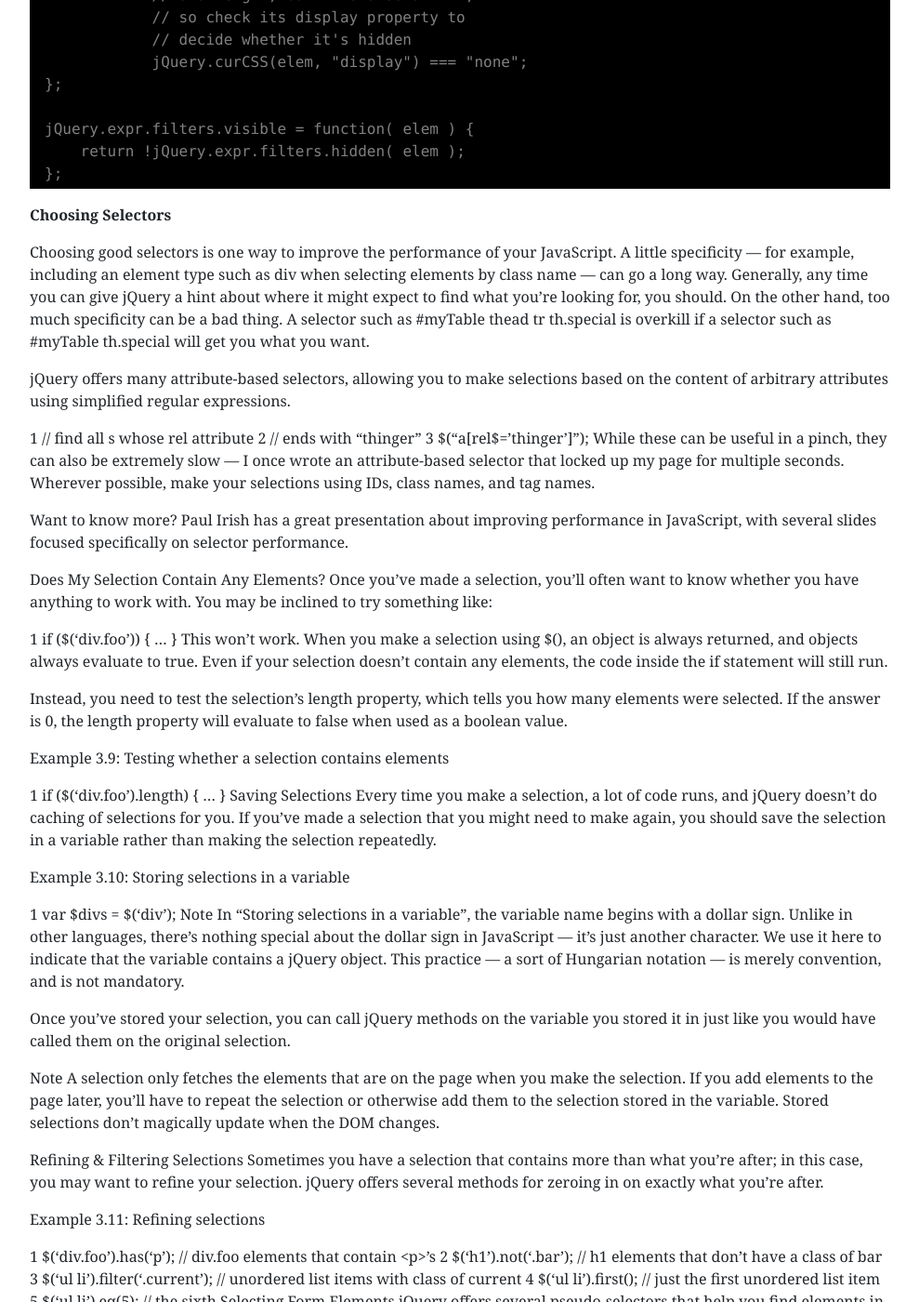
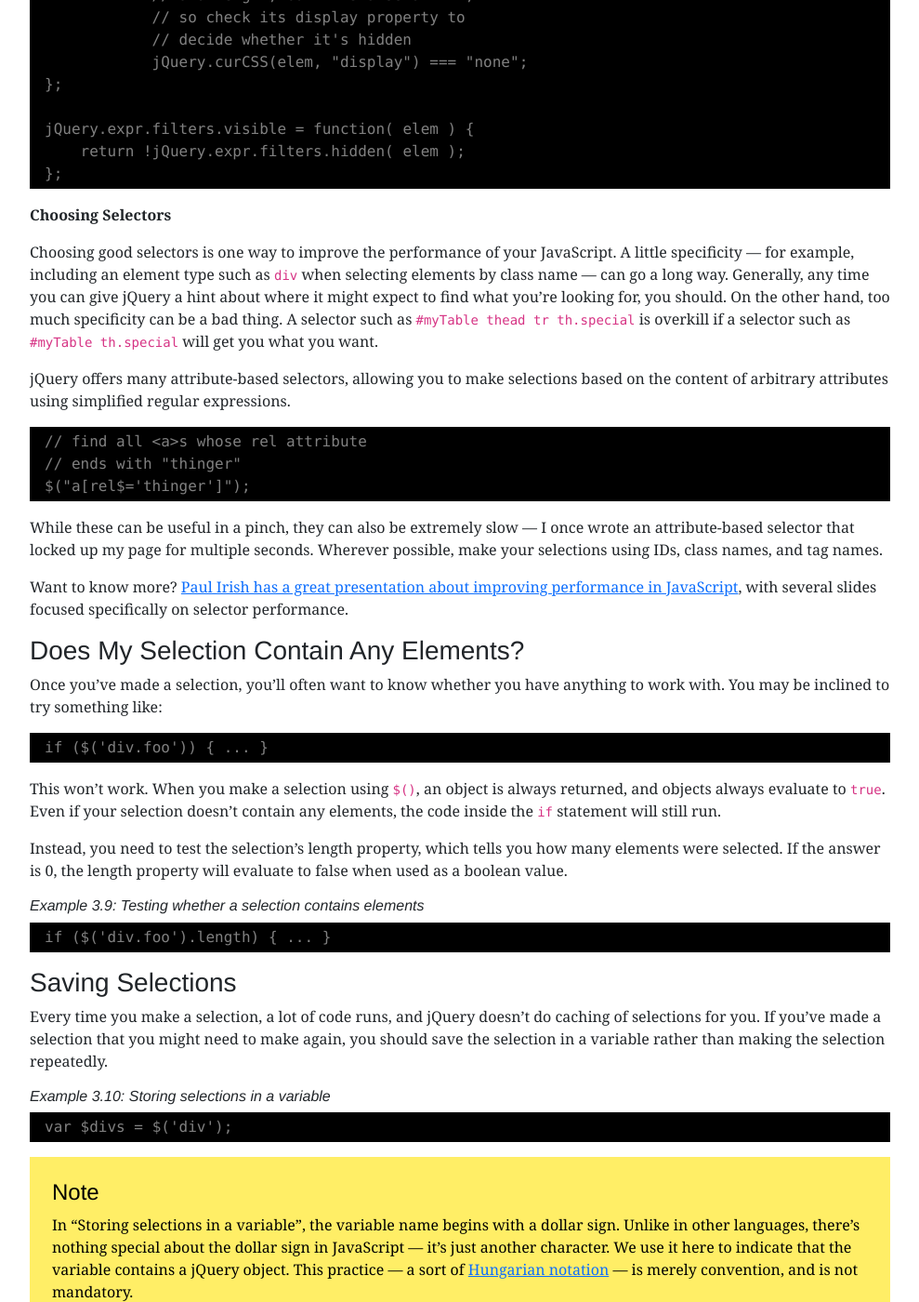
Before and after one commit to dan-carroll/jquery-fundamentals, a Jekyll site: the page built from legacy/ch03-jq-basics.md, in a window 1280 px wide and 1400 px high, scrolled down 2347 px. Shown: the whole window at 93% size, without its empty margins (145-1134 px from the left). Built offline with Jekyll 4.4.1, drawn with Linux system fonts in a browser that asks for light colours; some of the changed text lies outside the part shown.

Commit message:
Update ch03-jq-basics.md

````diff
--- a/legacy/ch03-jq-basics.md
+++ b/legacy/ch03-jq-basics.md
@@ -124,49 +124,60 @@ jQuery.expr.filters.visible = function( elem ) {
 
 **Choosing Selectors**
 
-Choosing good selectors is one way to improve the performance of your JavaScript. A little specificity — for example, including an element type such as div when selecting elements by class name — can go a long way. Generally, any time you can give jQuery a hint about where it might expect to find what you're looking for, you should. On the other hand, too much specificity can be a bad thing. A selector such as #myTable thead tr th.special is overkill if a selector such as #myTable th.special will get you what you want.
+Choosing good selectors is one way to improve the performance of your JavaScript. A little specificity — for example, including an element type such as `div` when selecting elements by class name — can go a long way. Generally, any time you can give jQuery a hint about where it might expect to find what you're looking for, you should. On the other hand, too much specificity can be a bad thing. A selector such as `#myTable thead tr th.special` is overkill if a selector such as `#myTable th.special` will get you what you want.
 
 jQuery offers many attribute-based selectors, allowing you to make selections based on the content of arbitrary attributes using simplified regular expressions.
 
-1
+``` js
 // find all <a>s whose rel attribute
-2
 // ends with "thinger"
-3
 $("a[rel$='thinger']");
+```
+
 While these can be useful in a pinch, they can also be extremely slow — I once wrote an attribute-based selector that locked up my page for multiple seconds. Wherever possible, make your selections using IDs, class names, and tag names.
 
-Want to know more? Paul Irish has a great presentation about improving performance in JavaScript, with several slides focused specifically on selector performance.
+Want to know more? [Paul Irish has a great presentation about improving performance in JavaScript](http://paulirish.com/perf), with several slides focused specifically on selector performance.
 
-Does My Selection Contain Any Elements?
+### Does My Selection Contain Any Elements?
+
 Once you've made a selection, you'll often want to know whether you have anything to work with. You may be inclined to try something like:
 
-1
+``` js
 if ($('div.foo')) { ... }
-This won't work. When you make a selection using $(), an object is always returned, and objects always evaluate to true. Even if your selection doesn't contain any elements, the code inside the if statement will still run.
+```
+
+This won't work. When you make a selection using `$()`, an object is always returned, and objects always evaluate to `true`. Even if your selection doesn't contain any elements, the code inside the `if` statement will still run.
 
 Instead, you need to test the selection's length property, which tells you how many elements were selected. If the answer is 0, the length property will evaluate to false when used as a boolean value.
 
-Example 3.9: Testing whether a selection contains elements
+###### Example 3.9: Testing whether a selection contains elements
 
-1
+``` js
 if ($('div.foo').length) { ... }
-Saving Selections
+```
+
+### Saving Selections
+
 Every time you make a selection, a lot of code runs, and jQuery doesn't do caching of selections for you. If you've made a selection that you might need to make again, you should save the selection in a variable rather than making the selection repeatedly.
 
-Example 3.10: Storing selections in a variable
+###### Example 3.10: Storing selections in a variable
 
-1
+``` js
 var $divs = $('div');
-Note
-In “Storing selections in a variable”, the variable name begins with a dollar sign. Unlike in other languages, there's nothing special about the dollar sign in JavaScript — it's just another character. We use it here to indicate that the variable contains a jQuery object. This practice — a sort of Hungarian notation — is merely convention, and is not mandatory.
+```
+
+> #### Note
+>
+> In “Storing selections in a variable”, the variable name begins with a dollar sign. Unlike in other languages, there's nothing special about the dollar sign in JavaScript — it's just another character. We use it here to indicate that the variable contains a jQuery object. This practice — a sort of [Hungarian notation](http://en.wikipedia.org/wiki/Hungarian_notation) — is merely convention, and is not mandatory.
 
 Once you've stored your selection, you can call jQuery methods on the variable you stored it in just like you would have called them on the original selection.
 
-Note
-A selection only fetches the elements that are on the page when you make the selection. If you add elements to the page later, you'll have to repeat the selection or otherwise add them to the selection stored in the variable. Stored selections don't magically update when the DOM changes.
+> #### **Note**
+>
+> A selection only fetches the elements that are on the page when you make the selection. If you add elements to the page later, you'll have to repeat the selection or otherwise add them to the selection stored in the variable. Stored selections don't magically update when the DOM changes.
 
-Refining & Filtering Selections
+### Refining & Filtering Selections
+
 Sometimes you have a selection that contains more than what you're after; in this case, you may want to refine your selection. jQuery offers several methods for zeroing in on exactly what you're after.
 
 Example 3.11: Refining selections
````
